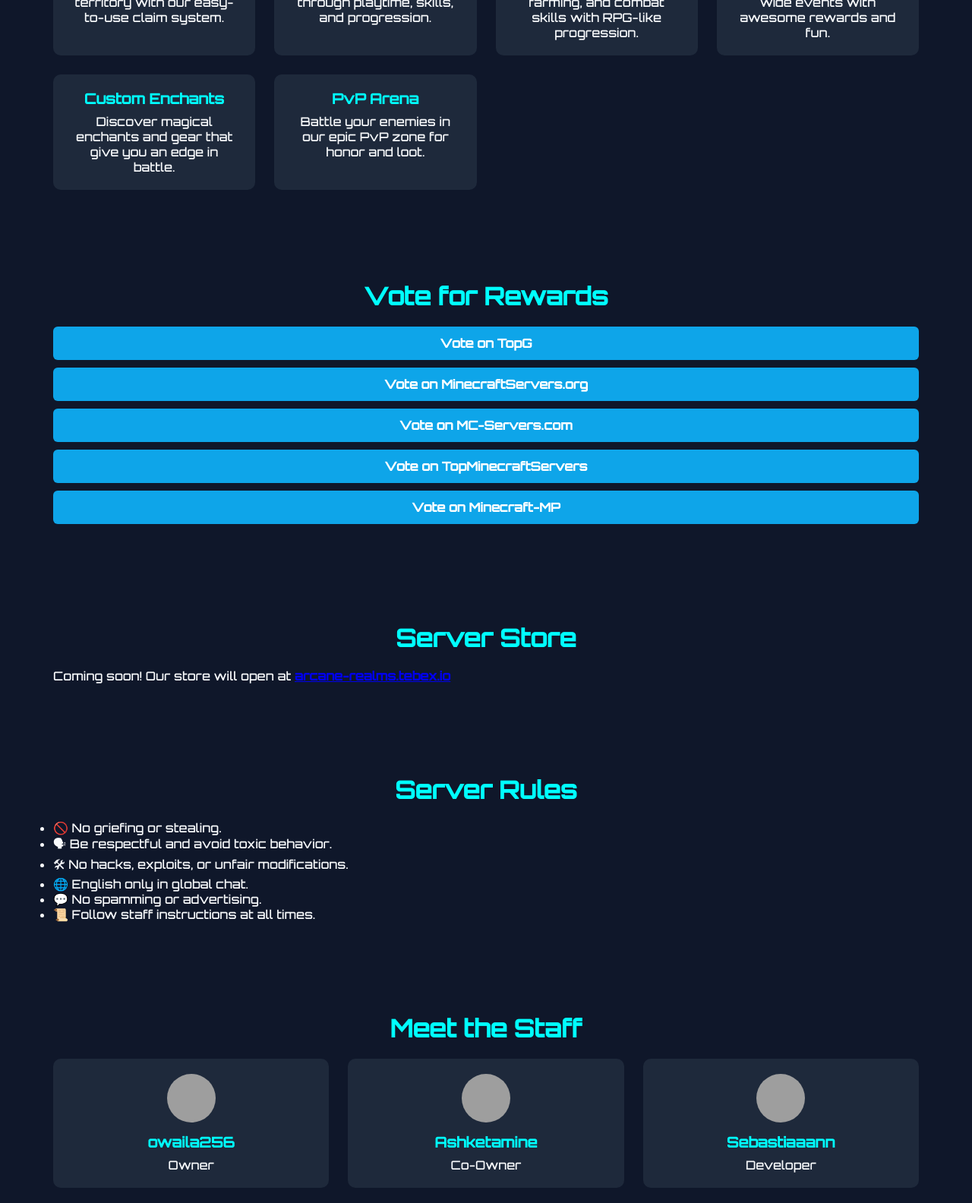
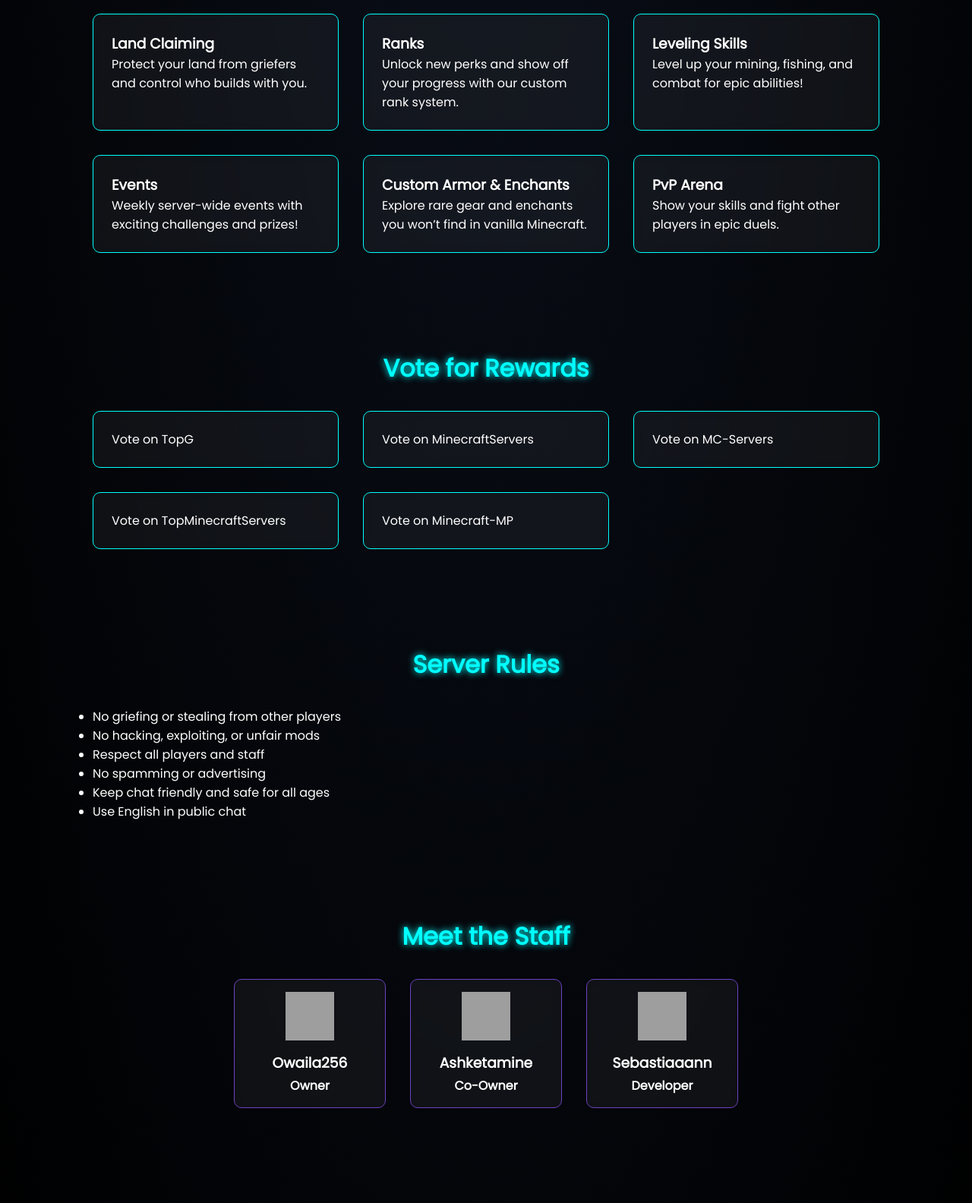
Before and after one commit to owaila256/QuantomSMP, a plain HTML site: page index.html in a window 1280 px wide. Shown: the part 665-2249 px from the top of the page at 76% size. Drawn offline with Linux system fonts and the light colour scheme; grey boxes are pictures that could not be loaded.

Commit message:
Update index.html

```diff
--- a/index.html
+++ b/index.html
@@ -2,258 +2,235 @@
 <html lang="en">
 <head>
   <meta charset="UTF-8" />
-  <meta name="viewport" content="width=device-width, initial-scale=1.0"/>
+  <meta name="viewport" content="width=device-width, initial-scale=1.0" />
   <title>Quantom Realms</title>
-  <link href="https://fonts.googleapis.com/css2?family=Orbitron:wght@500&display=swap" rel="stylesheet">
+  <link href="https://fonts.googleapis.com/css2?family=Orbitron:wght@500&family=Poppins&display=swap" rel="stylesheet">
   <style>
+    :root {
+      --neon: #0ff;
+      --dark: #0a0f1a;
+      --purple: #6f42c1;
+      --glass: rgba(255, 255, 255, 0.05);
+    }
+
     * {
       margin: 0;
       padding: 0;
-      font-family: 'Orbitron', sans-serif;
       box-sizing: border-box;
     }
 
     body {
-      background-color: #0f172a;
-      color: #f8fafc;
-      scroll-behavior: smooth;
+      font-family: 'Poppins', sans-serif;
+      background: radial-gradient(ellipse at top, #0a0f1a, #000);
+      color: white;
+      overflow-x: hidden;
     }
 
     header {
-      background: rgba(0, 0, 0, 0.7);
-      padding: 15px 30px;
+      background-image: url('your_banner_url_here.webp'); /* REPLACE THIS WITH YOUR HOSTED BANNER URL */
+      background-size: cover;
+      background-position: center;
+      height: 60vh;
       display: flex;
-      justify-content: space-between;
       align-items: center;
+      justify-content: center;
+      position: relative;
+      text-align: center;
+    }
+
+    header::after {
+      content: '';
+      position: absolute;
+      inset: 0;
+      background: rgba(0, 0, 0, 0.6);
+    }
+
+    header h1 {
+      font-family: 'Orbitron', sans-serif;
+      font-size: 3rem;
+      color: var(--neon);
+      z-index: 2;
+      text-shadow: 0 0 15px var(--neon);
+    }
+
+    nav {
+      display: flex;
+      justify-content: center;
+      gap: 2rem;
+      padding: 1rem;
+      background-color: #060b12;
+      border-bottom: 2px solid var(--neon);
       position: sticky;
       top: 0;
       z-index: 999;
     }
 
-    header h1 {
-      color: #00ffff;
-      font-size: 1.8em;
-    }
-
     nav a {
-      color: #fff;
-      margin: 0 12px;
+      color: white;
       text-decoration: none;
-      transition: color 0.3s;
+      font-weight: bold;
+      transition: 0.3s;
     }
 
     nav a:hover {
-      color: #00ffff;
-    }
-
-    .hero {
-      background: url("ChatGPT_Image_Jul_29_2025_11_08_24_PM.webp") center/cover no-repeat;
-      height: 50vh;
-      display: flex;
-      align-items: center;
-      justify-content: center;
-      text-align: center;
-      position: relative;
-    }
-
-    .hero::after {
-      content: "";
-      position: absolute;
-      inset: 0;
-      background: rgba(0, 0, 0, 0.5);
-    }
-
-    .hero h1, .hero p {
-      position: relative;
-      z-index: 2;
-    }
-
-    .hero h1 {
-      font-size: 3.5rem;
-      color: #00ffff;
-      text-shadow: 2px 2px 5px #000;
-    }
-
-    .hero p {
-      font-size: 1.2rem;
-      color: #ccc;
+      color: var(--neon);
+      text-shadow: 0 0 10px var(--neon);
     }
 
     section {
-      padding: 60px 30px;
-      max-width: 1200px;
+      padding: 4rem 2rem;
+      max-width: 1100px;
       margin: auto;
     }
 
-    h2 {
+    .section-title {
       font-size: 2rem;
-      color: #00ffff;
-      margin-bottom: 20px;
+      margin-bottom: 2rem;
+      color: var(--neon);
       text-align: center;
+      text-shadow: 0 0 10px var(--neon);
     }
 
-    .grid {
+    .features, .vote-links {
       display: grid;
       grid-template-columns: repeat(auto-fit, minmax(250px, 1fr));
-      gap: 25px;
+      gap: 2rem;
     }
 
     .card {
-      background: #1e293b;
-      padding: 20px;
+      background: var(--glass);
+      backdrop-filter: blur(6px);
+      border: 1px solid var(--neon);
+      padding: 1.5rem;
       border-radius: 10px;
-      transition: transform 0.3s, box-shadow 0.3s;
-      text-align: center;
+      transition: 0.4s;
     }
 
     .card:hover {
-      transform: translateY(-5px);
-      box-shadow: 0 0 20px #00ffff70;
+      transform: scale(1.03);
+      box-shadow: 0 0 15px var(--neon);
     }
 
-    .card img {
+    .staff-grid {
+      display: flex;
+      flex-wrap: wrap;
+      justify-content: center;
+      gap: 2rem;
+    }
+
+    .staff-card {
+      background: var(--glass);
+      backdrop-filter: blur(5px);
+      padding: 1rem;
+      border-radius: 10px;
+      border: 1px solid var(--purple);
+      text-align: center;
+      width: 200px;
+    }
+
+    .staff-card img {
       width: 64px;
       height: 64px;
-      border-radius: 50%;
-      margin-bottom: 10px;
     }
 
-    .card h3 {
-      color: #00ffff;
-      margin-bottom: 8px;
+    .staff-card h3 {
+      margin: 0.5rem 0 0.2rem;
     }
 
-    .vote-links a {
-      display: block;
-      background: #0ea5e9;
-      padding: 12px;
-      margin: 10px 0;
-      border-radius: 6px;
-      color: #fff;
+    .footer {
       text-align: center;
-      text-decoration: none;
-      font-weight: bold;
-      transition: background 0.3s;
+      padding: 2rem;
+      background: #060b12;
+      color: #aaa;
+      font-size: 0.9rem;
+      border-top: 2px solid var(--neon);
     }
 
-    .vote-links a:hover {
-      background: #38bdf8;
-    }
-
-    footer {
-      text-align: center;
-      padding: 25px;
-      background: #1e293b;
-      color: #94a3b8;
-      margin-top: 40px;
+    a.vote-btn {
+      color: white;
+      text-decoration: none;
     }
   </style>
 </head>
 <body>
 
   <header>
-  <h1>Quantom Realms</h1>
+    <h1>Welcome to Quantom Realms</h1>
+  </header>
+
   <nav>
-    <a href="#home">Home</a>
     <a href="#features">Features</a>
     <a href="#vote">Vote</a>
-    <a href="#store">Store</a>
     <a href="#rules">Rules</a>
     <a href="#staff">Staff</a>
+    <a href="#store">Store</a>
     <a href="https://discord.gg/MRDkwrX9C7" target="_blank">Discord</a>
   </nav>
-</header>
 
-<section id="home" class="hero">
-  <div>
-    <h1>Welcome to Quantom Realms</h1>
-    <p>Explore. Level Up. Dominate.</p>
+  <section id="features">
+    <h2 class="section-title">Server Features</h2>
+    <div class="features">
+      <div class="card"><h3>Land Claiming</h3><p>Protect your land from griefers and control who builds with you.</p></div>
+      <div class="card"><h3>Ranks</h3><p>Unlock new perks and show off your progress with our custom rank system.</p></div>
+      <div class="card"><h3>Leveling Skills</h3><p>Level up your mining, fishing, and combat for epic abilities!</p></div>
+      <div class="card"><h3>Events</h3><p>Weekly server-wide events with exciting challenges and prizes!</p></div>
+      <div class="card"><h3>Custom Armor & Enchants</h3><p>Explore rare gear and enchants you won’t find in vanilla Minecraft.</p></div>
+      <div class="card"><h3>PvP Arena</h3><p>Show your skills and fight other players in epic duels.</p></div>
     </div>
   </section>
 
-<section id="features">
-  <h2>Features</h2>
-  <div class="grid">
-    <div class="card">
-      <h3>Land Claiming</h3>
-      <p>Protect your builds and territory with our easy-to-use claim system.</p>
+  <section id="vote">
+    <h2 class="section-title">Vote for Rewards</h2>
+    <div class="vote-links">
+      <div class="card"><a class="vote-btn" href="https://topg.org/minecraft-servers/server-674757" target="_blank">Vote on TopG</a></div>
+      <div class="card"><a class="vote-btn" href="https://minecraftservers.org/server/677085" target="_blank">Vote on MinecraftServers</a></div>
+      <div class="card"><a class="vote-btn" href="https://mc-servers.com/vote/6004" target="_blank">Vote on MC-Servers</a></div>
+      <div class="card"><a class="vote-btn" href="https://topminecraftservers.org/vote/41322" target="_blank">Vote on TopMinecraftServers</a></div>
+      <div class="card"><a class="vote-btn" href="https://minecraft-mp.com/server/346992/vote/" target="_blank">Vote on Minecraft-MP</a></div>
     </div>
-    <div class="card">
-      <h3>Custom Ranks</h3>
-      <p>Earn unique ranks through playtime, skills, and progression.</p>
+  </section>
+
+  <section id="rules">
+    <h2 class="section-title">Server Rules</h2>
+    <ul>
+      <li>No griefing or stealing from other players</li>
+      <li>No hacking, exploiting, or unfair mods</li>
+      <li>Respect all players and staff</li>
+      <li>No spamming or advertising</li>
+      <li>Keep chat friendly and safe for all ages</li>
+      <li>Use English in public chat</li>
+    </ul>
+  </section>
+
+  <section id="staff">
+    <h2 class="section-title">Meet the Staff</h2>
+    <div class="staff-grid">
+      <div class="staff-card">
+        <img src="https://mc-heads.net/avatar/owaila256" alt="Owaila256">
+        <h3>Owaila256</h3>
+        <p><strong>Owner</strong></p>
       </div>
-    <div class="card">
-      <h3>Leveling Skills</h3>
-      <p>Improve your mining, farming, and combat skills with RPG-like progression.</p>
+      <div class="staff-card">
+        <img src="https://mc-heads.net/avatar/Ashketamine" alt="Ashketamine">
+        <h3>Ashketamine</h3>
+        <p><strong>Co-Owner</strong></p>
       </div>
-    <div class="card">
-      <h3>Events</h3>
-      <p>Join frequent server-wide events with awesome rewards and fun.</p>
-    </div>
-    <div class="card">
-      <h3>Custom Enchants</h3>
-      <p>Discover magical enchants and gear that give you an edge in battle.</p>
-    </div>
-    <div class="card">
-      <h3>PvP Arena</h3>
-      <p>Battle your enemies in our epic PvP zone for honor and loot.</p>
+      <div class="staff-card">
+        <img src="https://mc-heads.net/avatar/Sebastiaaann" alt="Sebastiaaann">
+        <h3>Sebastiaaann</h3>
+        <p><strong>Developer</strong></p>
       </div>
     </div>
   </section>
 
-<section id="vote">
-  <h2>Vote for Rewards</h2>
-  <div class="vote-links">
-    <a href="https://topg.org/minecraft-servers/server-674757" target="_blank">Vote on TopG</a>
-    <a href="https://minecraftservers.org/server/677085" target="_blank">Vote on MinecraftServers.org</a>
-    <a href="https://mc-servers.com/vote/6004" target="_blank">Vote on MC-Servers.com</a>
-    <a href="https://topminecraftservers.org/vote/41322" target="_blank">Vote on TopMinecraftServers</a>
-    <a href="https://minecraft-mp.com/server/346992/vote/" target="_blank">Vote on Minecraft-MP</a>
-  </div>
+  <section id="store">
+    <h2 class="section-title">Store</h2>
+    <p>Coming soon! Or visit: <a href="https://arcane-realms.tebex.io/" target="_blank">Store Page</a></p>
   </section>
 
-<section id="store">
-  <h2>Server Store</h2>
-  <p>Coming soon! Our store will open at <strong><a href="https://arcane-realms.tebex.io/" target="_blank">arcane-realms.tebex.io</a></strong></p>
-</section>
-
-<section id="rules">
-  <h2>Server Rules</h2>
-  <ul>
-    <li>🚫 No griefing or stealing.</li>
-    <li>🗣 Be respectful and avoid toxic behavior.</li>
-    <li>🛠 No hacks, exploits, or unfair modifications.</li>
-    <li>🌐 English only in global chat.</li>
-    <li>💬 No spamming or advertising.</li>
-    <li>📜 Follow staff instructions at all times.</li>
-  </ul>
-</section>
-
-<section id="staff">
-  <h2>Meet the Staff</h2>
-  <div class="grid">
-    <div class="card">
-      <img src="https://minotar.net/avatar/owaila256/64" alt="owaila256">
-      <h3>owaila256</h3>
-      <p>Owner</p>
+  <div class="footer">
+    &copy; 2025 Quantom Realms – IP: QuantumRealms.wither.best | Designed with ❤️
   </div>
-    <div class="card">
-      <img src="https://minotar.net/avatar/Ashketamine/64" alt="Ashketamine">
-      <h3>Ashketamine</h3>
-      <p>Co-Owner</p>
-    </div>
-    <div class="card">
-      <img src="https://minotar.net/avatar/Sebastiaaann/64" alt="Sebastiaaann">
-      <h3>Sebastiaaann</h3>
-      <p>Developer</p>
-    </div>
-  </div>
-</section>
-
-<footer>
-  <p>© 2025 Quantom Realms — Minecraft Java & Bedrock Server</p>
-  <p>IP: QuantumRealms.wither.best | Version: 1.8 – 1.21.8</p>
-</footer>
 
 </body>
 </html>
```
Lines whose indentation alone changed are shown as unchanged.
